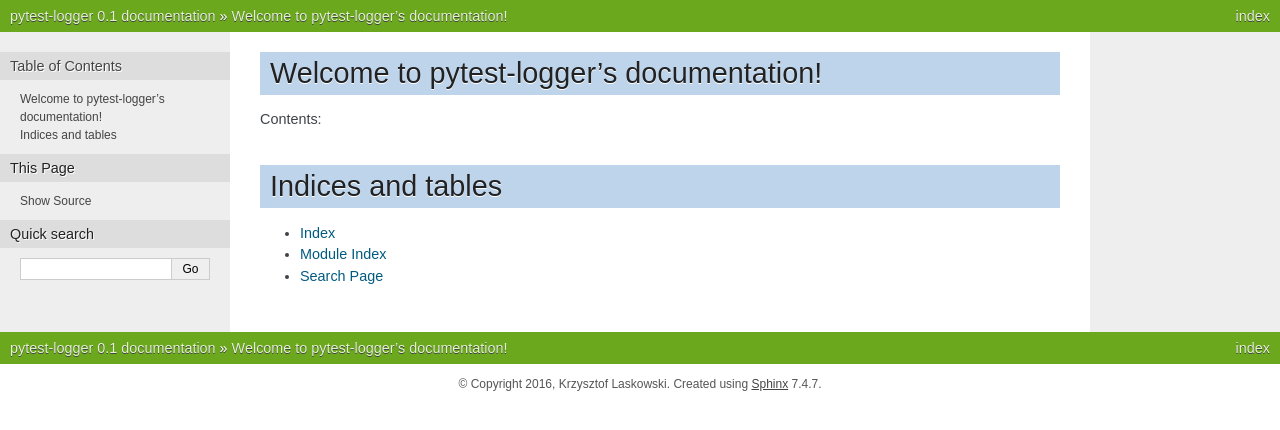
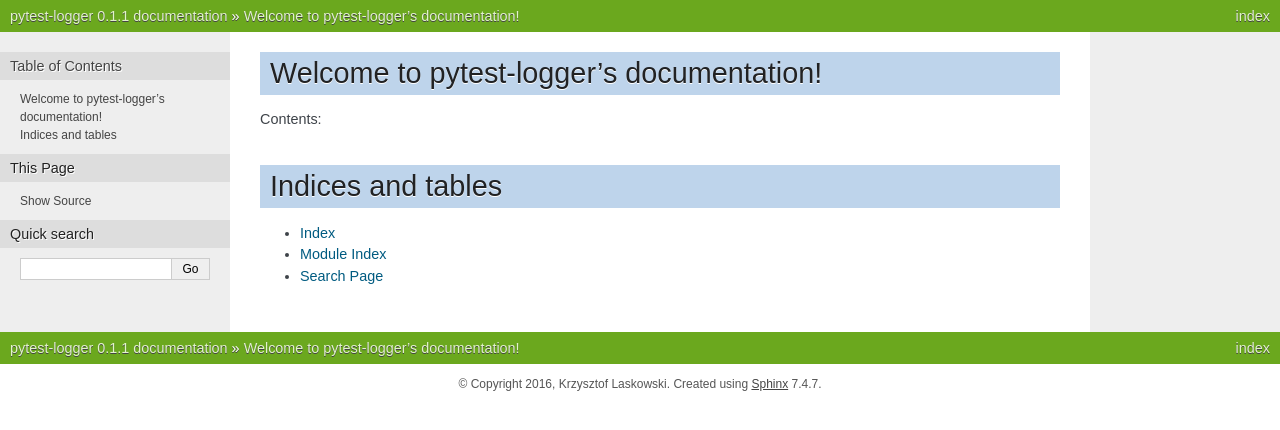
Before and after one commit to aurzenligl/pytest-logger, a Sphinx documentation site: the page built from docs/index.rst, in a window 1280 px wide. Shown: the top 430 px of the page. Built offline with Sphinx 7.4.7, drawn with Linux system fonts in a browser that asks for light colours.

Commit message:
version bump

```diff
--- a/docs/conf.py
+++ b/docs/conf.py
@@ -54,7 +54,7 @@
 #
 # The short X.Y version.
 # The full version, including alpha/beta/rc tags.
-version = release = '0.1'
+version = release = '0.1.1'
 
 # The language for content autogenerated by Sphinx. Refer to documentation
 # for a list of supported languages.
--- a/setup.py
+++ b/setup.py
@@ -11,7 +11,7 @@
 
 setup(
     name='pytest-logger',
-    version='0.1',
+    version='0.1.1',
     author='Krzysztof Laskowski',
     author_email='krzysztof.laskowski@nokia.com',
     maintainer='Krzysztof Laskowski',
```
Also changed, not shown: 1 other file.
